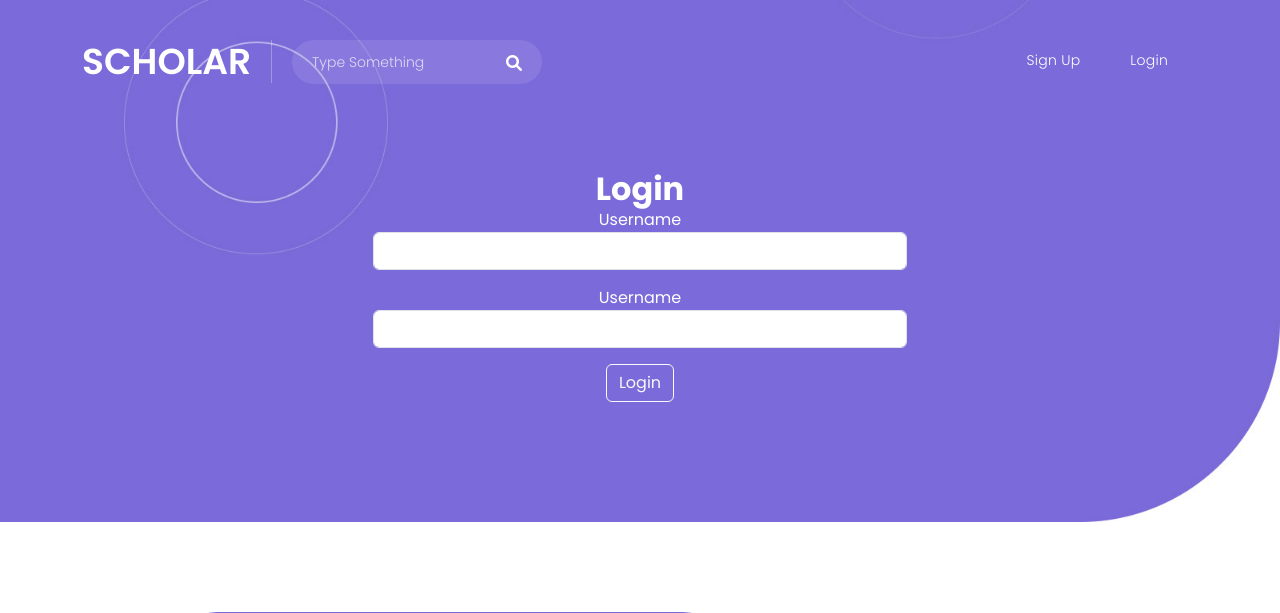
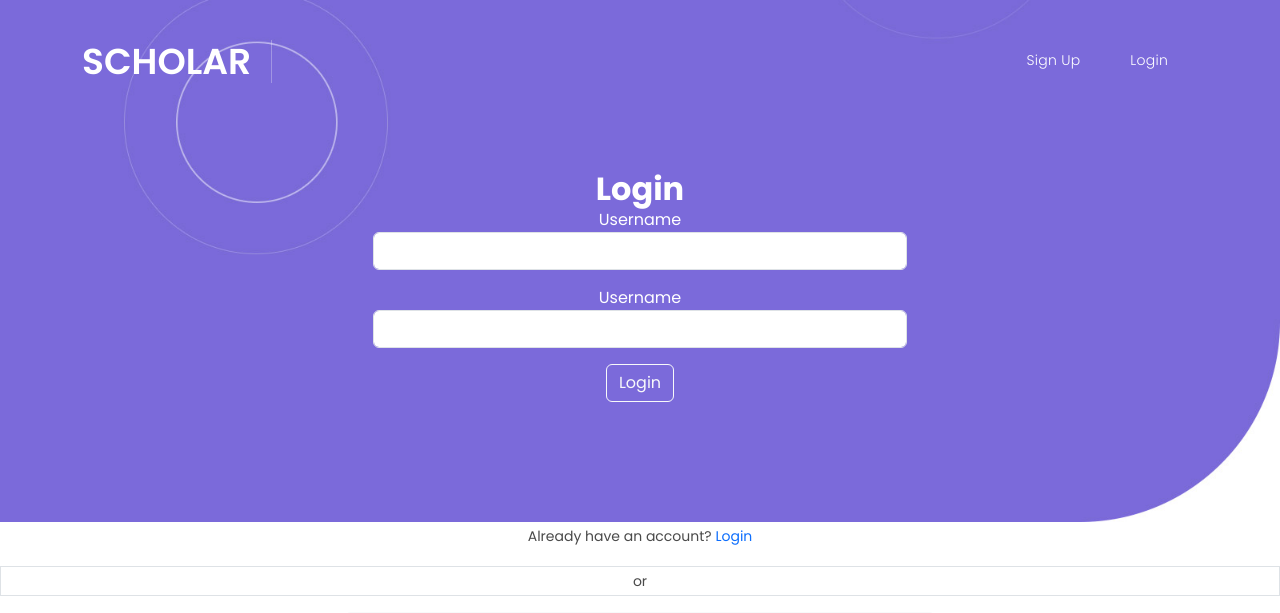
Before and after one commit to xavierace990/sch, a Django app: page /login/ in a window 1280 px wide. Shown: the top 613 px of the page. Run offline with Django 5.2, Linux system fonts and the light colour scheme; some libraries are stand-ins or nearby versions.

Commit message:
login.html

```diff
--- a/app/templates/registration/login.html
+++ b/app/templates/registration/login.html
@@ -87,12 +87,7 @@ https://templatemo.com/tm-586-scholar
                     </a>
                     <!-- ***** Logo End ***** -->
                     <!-- ***** Serach Start ***** -->
-                    <div class="search-input">
-                      <form action="{% url 'search_list' %}" id="search" method="GET">
-                        <input type="text" placeholder="Type Something" id='searchText' name="q" onkeypress="handle" />
-                        <i class="fa fa-search"></i>
-                      </form>
-                    </div>
+
                     <!-- ***** Serach Start ***** -->
                     <!-- ***** Menu Start ***** -->
                     <ul class="nav">
@@ -165,7 +160,22 @@ https://templatemo.com/tm-586-scholar
     </div>
   </div>
 
-
+    <div class="text d-flex justify-content-center mb-3">
+        <p>Already have an account? <a href="{% url 'login' %}">Login</a></p>
+    </div>
+    <div class="border text-center mb-3">
+        <p>or</p>
+    </div>
+    <div class="google d-flex justify-content-center mb-3">
+        <button class="btn btn-light">
+            <img src="{% static 'assets/images/images_1-removebg-preview (1).png' %}" alt="" width="50px">
+            <a href="{% url 'social:begin' 'google-oauth2' %}" style="text-decoration: none;">
+                Sign Up with Google</a>
+        </button>
+    </div>
+    <div class="text d-flex justify-content-center">
+        <p>By signing up to create an account I accept Company's <a href="">Terms of Use and Privacy Policy.</a></p>
+    </div>
 
   <div class="section about-us">
     <div class="container">
```
